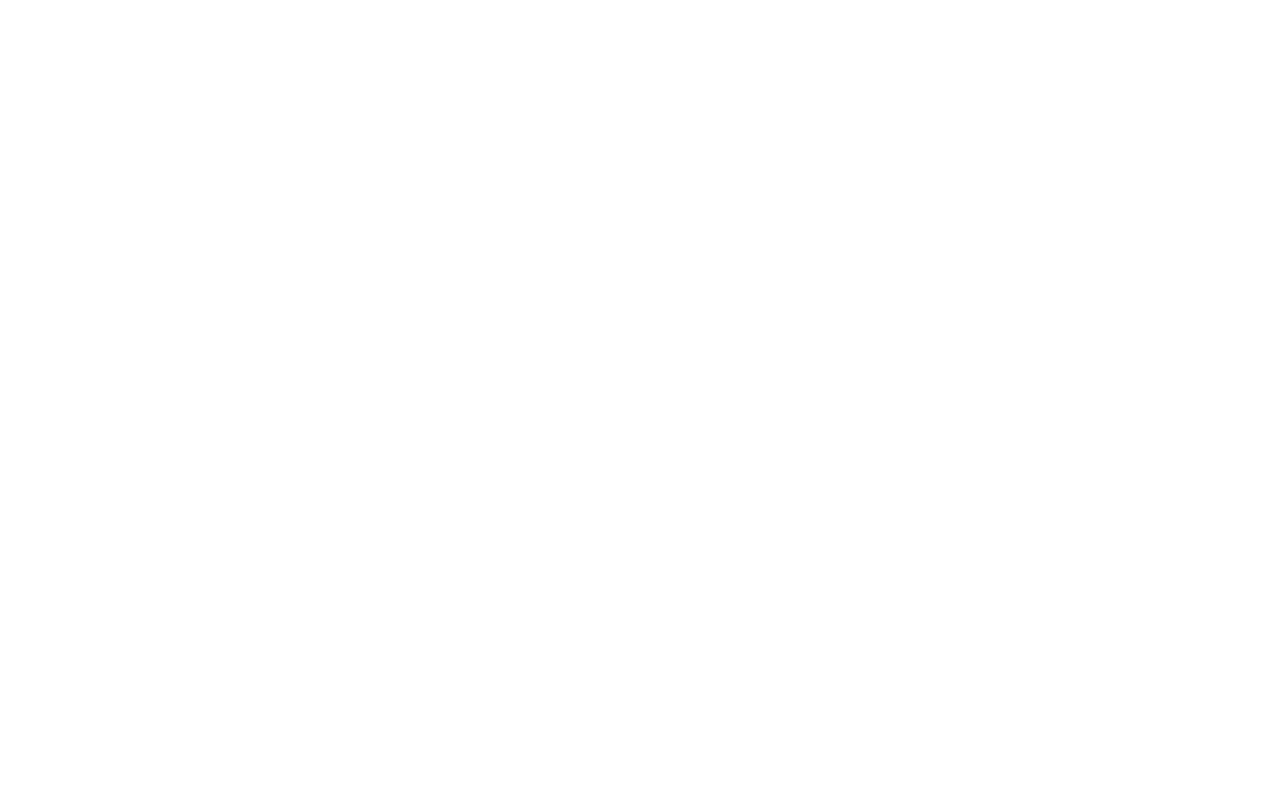
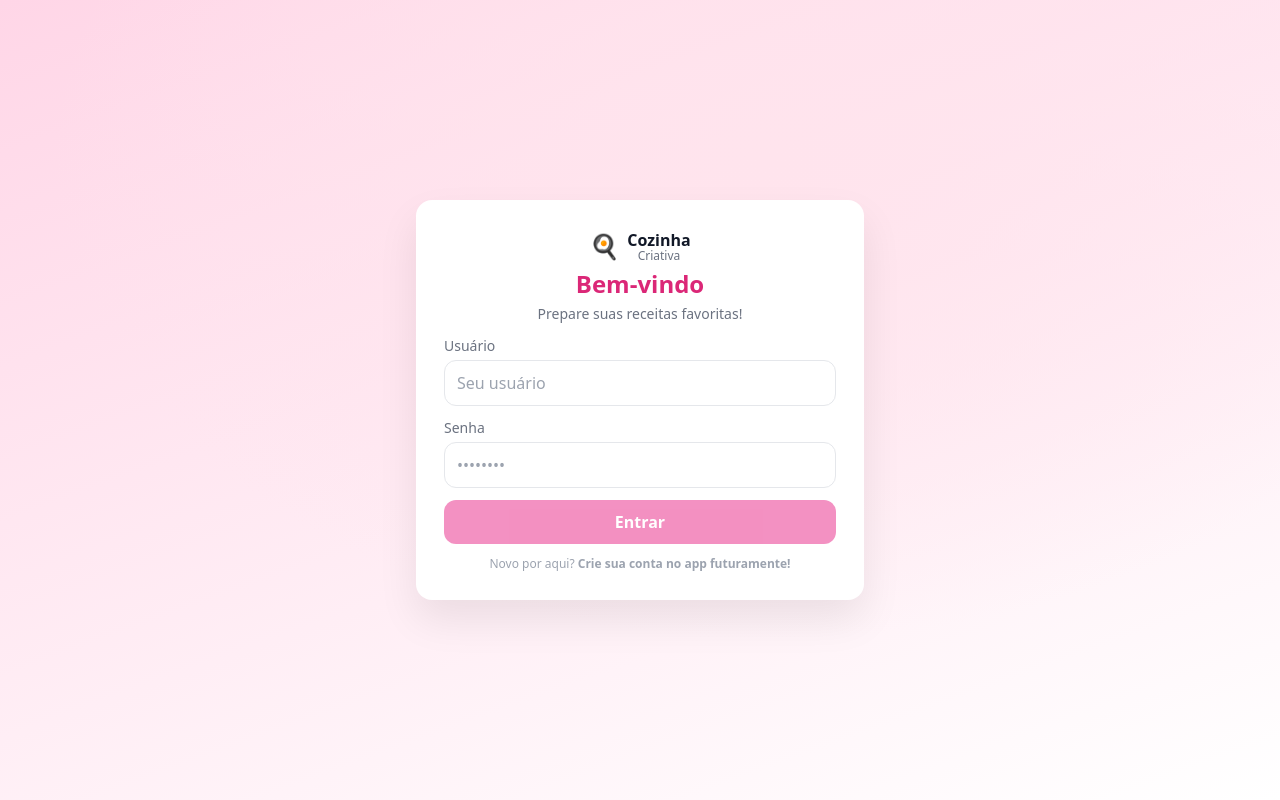
Before and after one commit to PRAT-PROF-EM-ANALISE-E-DESEN-SISTEMAS/cozinha-criativa-mackenzie, a React (Vite) app: page / in a window 1280 px wide. Before the commit this address had no page. Built offline with nearby package versions, Linux system fonts and the light colour scheme.

Commit message:
ajustando endpoints

```diff
--- a/src/App.jsx
+++ b/src/App.jsx
@@ -7,6 +7,8 @@
     <BrowserRouter>
       <Routes>
         <Route path="/login" element={<LoginPage />} />
+        <Route path="/" element={<LoginPage />} />
+        <Route path="" element={<LoginPage />} />
         {/* outras rotas */}
       </Routes>
     </BrowserRouter>
```
